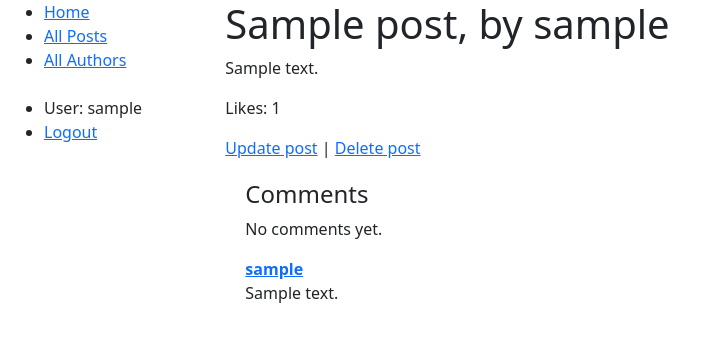
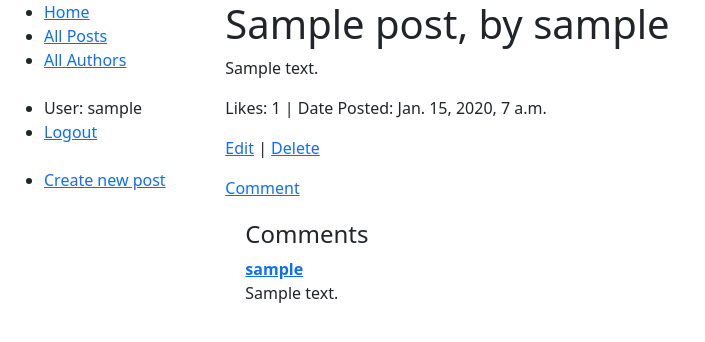
Before and after one commit to ma-alves/miniblog, a Django app: page /blog/post/1 in a window 1280 px wide. Shown: the top 342 px of the page, without its empty margins (0-705 px from the left). Run offline with Django 4.2, Linux system fonts and the light colour scheme; a user stored in the database is signed in; tables that the repository leaves empty hold one stand-in row (values such as "Sample post").

Commit message:
Bunch of major changes

```diff
--- a/blog/models.py
+++ b/blog/models.py
@@ -36,7 +36,7 @@ class Post(models.Model):
         return reverse('post', args=[str(self.id)])
 
     class Meta:
-        permissions = (('can_update','Update post content.'),)
+        permissions = (('creator','Can create, update and delete creator content.'),)
 
 
 class PostComment(models.Model):
--- a/blog/templates/base_generic.html
+++ b/blog/templates/base_generic.html
@@ -31,6 +31,10 @@
               {% else %}
               <li><a href="{% url 'login' %}?next={{ request.path }}">Login</a></li>
               {% endif %}
+              <br>
+              {% if perms.blog.creator %}
+              <li><a href="{% url 'create-post' %}">Create new post</a></li>
+              {% endif %}
            </ul>
 
             </ul>
--- a/blog/templates/blog/author.html
+++ b/blog/templates/blog/author.html
@@ -7,7 +7,6 @@
     <h4>Posts</h4>
 
     {% for post in postauthor.user.post_set.all %}
-        <!--<dt><a href="{% url 'post' post.pk %}">{{ post.title }}</a></dt>-->
         <dt><a href="{{ post.get_absolute_url }}">{{ post.title }}</a></dt>
         <dd>{{ post.content|truncatechars:40 }}</dd>
     {% endfor %}
--- a/blog/templates/blog/post.html
+++ b/blog/templates/blog/post.html
@@ -2,28 +2,34 @@
 
 {% block content %}
   <h1>{{ post.title }}, by {{ post.author }}</h1>
-
   <p>{{ post.content }}</p>
-  <p>Likes: {{ post.likes }}</p>
+  <p></p>
+  <p>Likes: {{ post.likes }} | Date Posted: {{ post.date_posted }}</p>
 
   {% if user.id == post.author.id %}
-    {% if perms.blog.change_post %}
-      <p><a href="{% url 'update-post' post.pk %}">Update post</a> | <a href="{% url 'delete-post' post.pk %}">Delete post</a></p>
+    {% if perms.blog.creator %}
+      <p><a href="{% url 'update-post' post.pk %}">Edit</a> | <a href="{% url 'delete-post' post.pk %}">Delete</a></p>
     {% endif %}
+  {% endif %}
+
+  {% if user.is_authenticated %}
+    <p><a href="{% url 'comment-post' post.pk %}">Comment</a></p>
   {% endif %}
 
   <div style="margin-left:20px;margin-top:20px">
     <h4>Comments</h4>
 
-    {% if not post.postcomment %}
+    {% if not post.postcomment_set.all %}
       <p>No comments yet.</p>
+    {% else %}
+    <dl>
+      {% for comment in post.postcomment_set.all %}
+          <dt><a href="{% url 'author' comment.comment_author.id %}">{{ comment.comment_author }}</a></dt>
+          <dd>{{ comment.content }}</dd>
+      {% endfor %}
+      </dl>
     {% endif %}
 
-    <dl>
-    {% for comment in post.postcomment_set.all %}
-        <dt><a href="{% url 'author' comment.comment_author.id %}">{{ comment.comment_author }}</a></dt>
-        <dd>{{ comment.content }}</dd>
-    {% endfor %}
-    </dl>
+
   </div>
 {% endblock %}
--- a/blog/urls.py
+++ b/blog/urls.py
@@ -10,4 +10,5 @@ urlpatterns = [
     path('post/create', views.PostCreate.as_view(), name='create-post'),
     path('post/<int:pk>/update', views.PostUpdate.as_view(), name='update-post'),
     path('post/<int:pk>/delete', views.PostDelete.as_view(), name='delete-post'),
+    path('post/<int:pk>/comment', views.CommentCreate.as_view(), name='comment-post'),
 ]
--- a/blog/views.py
+++ b/blog/views.py
@@ -1,14 +1,14 @@
+from typing import Any
 from django.forms.models import BaseModelForm
 from django.http import HttpResponse, HttpResponseRedirect
-from django.shortcuts import render
+from django.shortcuts import render, get_object_or_404
 from django.views import generic
 from django.views.generic.edit import CreateView, UpdateView, DeleteView
 from django.contrib.auth.mixins import PermissionRequiredMixin
 from django.urls import reverse, reverse_lazy
 
-from .models import Post, PostAuthor
+from .models import Post, PostAuthor, PostComment
 
-# Create your views here.
 
 def index(request):
     context = {
@@ -19,7 +19,6 @@ def index(request):
 
 class PostListView(generic.ListView):
     model = Post
-    context_object_name = 'post_list'
     template_name = 'blog/posts.html'
     paginate_by = 10
 
@@ -47,10 +46,15 @@ class AuthorDetailView(generic.DetailView):
     template_name = 'blog/author.html'
 
 
+class AuthorUpdate(PermissionRequiredMixin, UpdateView):
+    model = PostAuthor
+    fields = ['bio']
+    permission_required = ['blog.change_']
+
 class PostCreate(PermissionRequiredMixin, CreateView):
     model = Post
     fields = ['title','content']
-    permission_required = ['blog.add_post']
+    permission_required = ['blog.creator']
 
     def form_valid(self, form: BaseModelForm) -> HttpResponse:
         form.instance.author_id = self.request.user.id
@@ -60,13 +64,13 @@ class PostCreate(PermissionRequiredMixin, CreateView):
 class PostUpdate(PermissionRequiredMixin, UpdateView):
     model = Post
     fields = ['title','content']
-    permission_required = ['blog.change_post']
+    permission_required = ['blog.creator']
 
 
 class PostDelete(PermissionRequiredMixin, DeleteView):
     model = Post
     success_url = reverse_lazy('posts')
-    permission_required = ['blog.delete_post']
+    permission_required = ['blog.creator']
 
     def form_valid(self, form):
         try:
@@ -76,3 +80,27 @@ class PostDelete(PermissionRequiredMixin, DeleteView):
             return HttpResponseRedirect(
                 reverse("delete-post", kwargs={"pk": self.object.pk})
             )
+
+
+class CommentCreate(PermissionRequiredMixin, CreateView):
+    model = PostComment
+    fields = ['content']
+    permission_required = ['blog.creator']
+
+    def get_context_data(self, **kwargs):
+        # Call the base implementation first to get a context
+        context = super(CommentCreate, self).get_context_data(**kwargs)
+        # Get the post from id and add it to the context
+        context['main_post'] = get_object_or_404(Post, pk=self.kwargs['pk'])
+        return context
+
+    def form_valid(self, form):
+        #Add logged-in user as author of comment
+        form.instance.comment_author = self.request.user
+        #Associate comment with blog based on passed id
+        form.instance.main_post = get_object_or_404(Post, pk=self.kwargs['pk'])
+        # Call super-class form validation behaviour
+        return super(CommentCreate, self).form_valid(form)
+
+    def get_success_url(self) -> str:
+        return reverse('post', kwargs={'pk':self.kwargs['pk'],})
```
Also changed, not shown: blog/templates/blog/postcomment_form.html (added, +11 -0 lines), blog/migrations/0010_alter_post_options.py (added).
